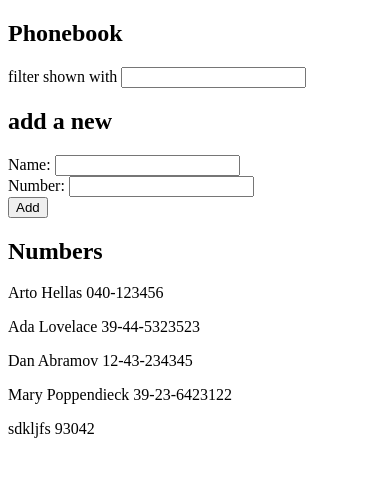
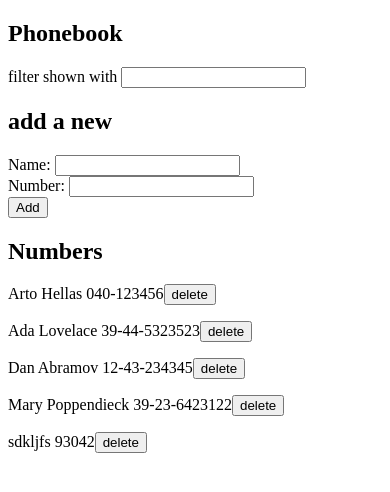
Before and after one commit to achmad-syidiq/FullStack-Open-2024, a React (Vite) app in the folder part2/phonebook/: page / in a window 390 px wide. Shown: the top 492 px of the page. Built offline with nearby package versions, Linux system fonts and the light colour scheme; data requests are answered from the project's data file.

Commit message:
Exercise 2.14 : The Phonebook step 9

```diff
--- a/part2/phonebook/src/App.jsx
+++ b/part2/phonebook/src/App.jsx
@@ -15,7 +15,7 @@ const App = () => {
 
   useEffect(()=> {
     phoneServices
-      .getAll()
+      .getAllPerson()
       .then(initialPhones => setPersons(initialPhones))
   }, [])
 
@@ -45,7 +45,7 @@ const App = () => {
     }
 
     phoneServices
-      .create(newObjectPerson)
+      .createPerson(newObjectPerson)
       .then( returnedPersons => {
         setPersons([...persons, returnedPersons])
         setNewPerson("");
@@ -53,6 +53,16 @@ const App = () => {
       })
 
   };
+
+  const handleDeletedPerson = (id, name) => {
+    if (window.confirm(`Do you really want to delete ${name}?`)){
+      phoneServices
+        .deletePerson(id)
+        .then(() =>
+          setPersons(persons.filter(person => person.id !== id))
+      )
+    }
+  }
 
   return (
     <div>
@@ -67,7 +77,7 @@ const App = () => {
         handleNumber={handleNewNumber}
       />
       <Display text="Numbers" />
-      <Person value={filteredPerson} />
+      <Person persons={filteredPerson} toggle={handleDeletedPerson} />
     </div>
   );
 };
--- a/part2/phonebook/src/components/Person.jsx
+++ b/part2/phonebook/src/components/Person.jsx
@@ -1,11 +1,12 @@
 import React from "react";
 
-const Person = ({ value }) => {
+const Person = ({ persons, toggle }) => {
   return (
     <>
-      {value.map((person) => (
+      {persons.map((person) => (
         <p key={person.id}>
           {person.name} {person.number}
+          <button onClick={() => toggle(person.id, person.name)}>delete</button>
         </p>
       ))}
     </>
--- a/part2/phonebook/src/services/phones.js
+++ b/part2/phonebook/src/services/phones.js
@@ -2,12 +2,21 @@ import axios from "axios";
 
 const baseUrl = "http://localhost:3001/persons";
 
-const getAll = () => {
+const getAllPerson = () => {
   return axios.get(baseUrl).then((response) => response.data);
 };
 
-const create = (newObject) => {
-  return axios.post(baseUrl, newObject).then((response) => response.data)
+const createPerson = (newObject) => {
+  return axios.post(baseUrl, newObject).then((response) => response.data);
 };
 
-export default {getAll, create}
+const deletePerson = (id) => {
+  return axios.delete(`${baseUrl}/${id}`);
+};
+
+
+export default {
+  getAllPerson,
+  createPerson,
+  deletePerson,
+};
```
